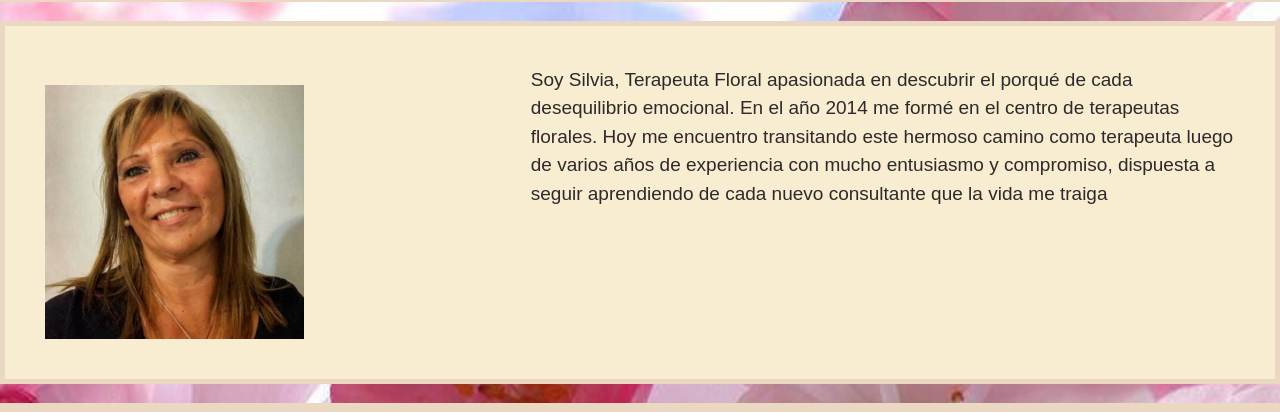
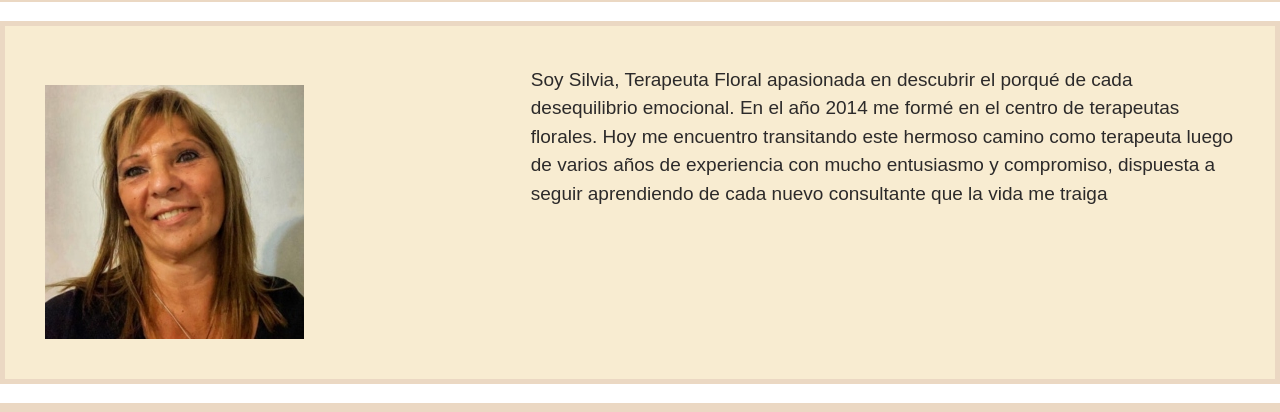
Before and after one commit to carolvich/flores-de-bach, a plain HTML site: page secciones/sobremi.html in a window 1280 px wide. Shown: the part 70-482 px from the top of the page. Drawn offline with nearby package versions, Linux system fonts and the light colour scheme.

Commit message:
3eraentrega

```diff
--- a/scss/style.scss
+++ b/scss/style.scss
@@ -7,11 +7,6 @@
 
 /* selector (puede ser una etiqueta/una clase/ un id) - propiedad - valor*/
 /*SECCION SOBRE MI UTILIZANDO VARIABLE*/
-
-.yo{
-  background-image: url("/img/fondorosa.jpg");
-  background-size: cover;
-}
 
 .foto{
   display: flex;
--- a/secciones/sobremi.html
+++ b/secciones/sobremi.html
@@ -11,7 +11,7 @@
     <meta name="keywords" content="SOBRE MI">
     <title>-SilVi "Sobre Mi"-</title>
 </head>
-<body class="yo">
+<body>
 
     <div class="barraNav">
         <nav class="navbar navbar-expand-lg navbar-light">
```
Also changed, not shown: estilos/style.css, 1 other file.
